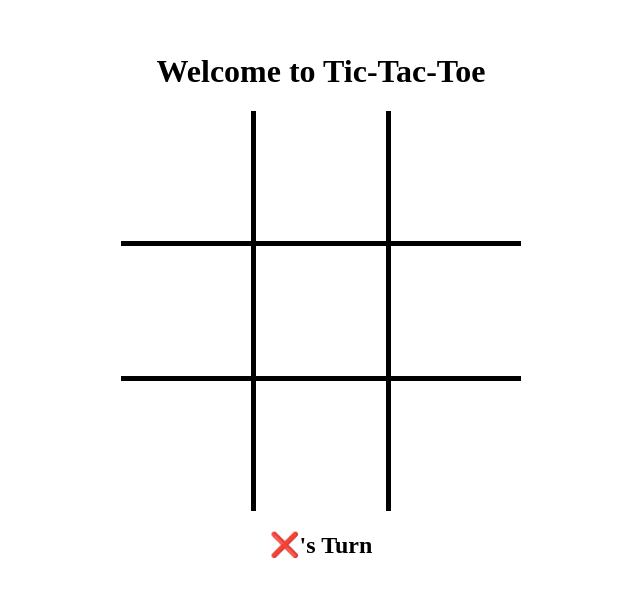
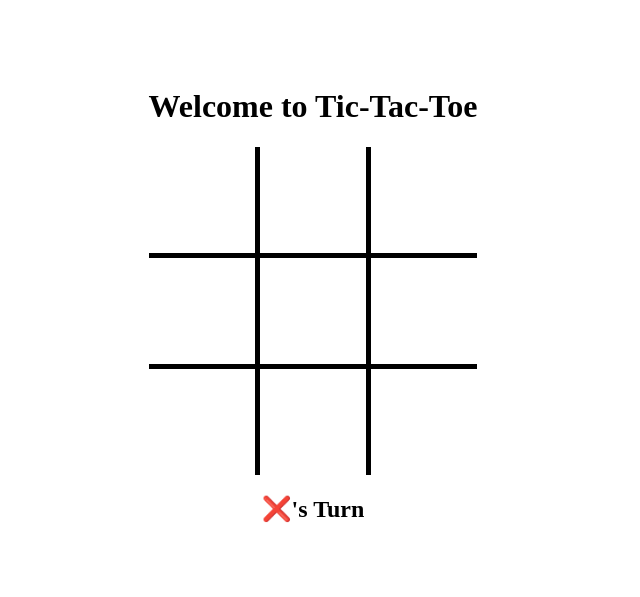
Before and after one commit to adamskoog/tic-tac-toe, a Next.js app: page / in a window 1280 px wide. Shown: the part 103-700 px from the top of the page, without its empty margins (327-967 px from the left). Built offline with nearby package versions, Linux system fonts and the light colour scheme.

Commit message:
Better handling of board sizing. Make sure babel is added.

```diff
--- a/components/board.tsx
+++ b/components/board.tsx
@@ -5,9 +5,8 @@ import Cell from './cell';
 
 import { GAME_STATE } from '../util/constants';
 
-const Container = styled.div<{ size: string, gameState: string }>`
-    height: ${props => `${props.size}`};
-    width: ${props => `${props.size}`};
+const Container = styled.div<{ gameState: string }>`
+    aspect-ratio: 1 / 1;
     background-color: #000;
 
     display: grid;
@@ -20,16 +19,15 @@ const Container = styled.div<{ size: string, gameState: string }>`
 `;
 
 type Props = {
-    boardSize: string,
     gameState: string,
     boardValues: Array<string>,
     squareClicked: (index: number) => void
 }
 
-function Board({ boardSize, gameState, boardValues, squareClicked }: Props): React.ReactElement {
+function Board({ gameState, boardValues, squareClicked }: Props): React.ReactElement {
 
     return (
-        <Container size={boardSize} gameState={gameState}>
+        <Container gameState={gameState}>
             {boardValues.map((cell, index) => (
                 <Cell key={index} index={index} value={cell} squareClicked={squareClicked} />
             ))}
--- a/pages/index.tsx
+++ b/pages/index.tsx
@@ -11,7 +11,7 @@ import { GAME_STATE, NEW_GAME, SYMBOLS, TURN } from '../util/constants';
 import * as GameLogic from '../util/gameLogic';
 
 const Page = styled.div`
-    width: 100vw;
+    width: 100%;
     height: 100vh;
 
     display: flex;
@@ -23,13 +23,12 @@ const Page = styled.div`
     background-color: #fff;
 `;
 
-const Container = styled.main<{ width: string }>`
-    width: ${props => props.width ? props.width : '400px'};
+const Container = styled.main`
+    max-width: 400px;
 `;
 
 const Home: NextPage = () => {
 
-  const GAME_WIDTH = '400px';
   const [gameState, setGameState] = useState(GAME_STATE.IN_PROGRESS);
   const [boardValues, setBoardValues] = useState(NEW_GAME);
   const [currentTurn, setCurrentTurn] = useState(TURN.X);
@@ -60,9 +59,9 @@ const Home: NextPage = () => {
         <link rel="icon" href="/favicon.ico" />
       </Head>
 
-      <Container width={GAME_WIDTH}>
+      <Container>
         <Headline />
-        <Board boardSize={GAME_WIDTH} boardValues={boardValues} gameState={gameState} squareClicked={squareClicked}/>
+        <Board boardValues={boardValues} gameState={gameState} squareClicked={squareClicked}/>
         <InfoBoard gameState={gameState} turn={currentTurn} resetGame={resetGame} />
       </Container>
     </Page>
```
Also changed, not shown: .babelrc (added).
